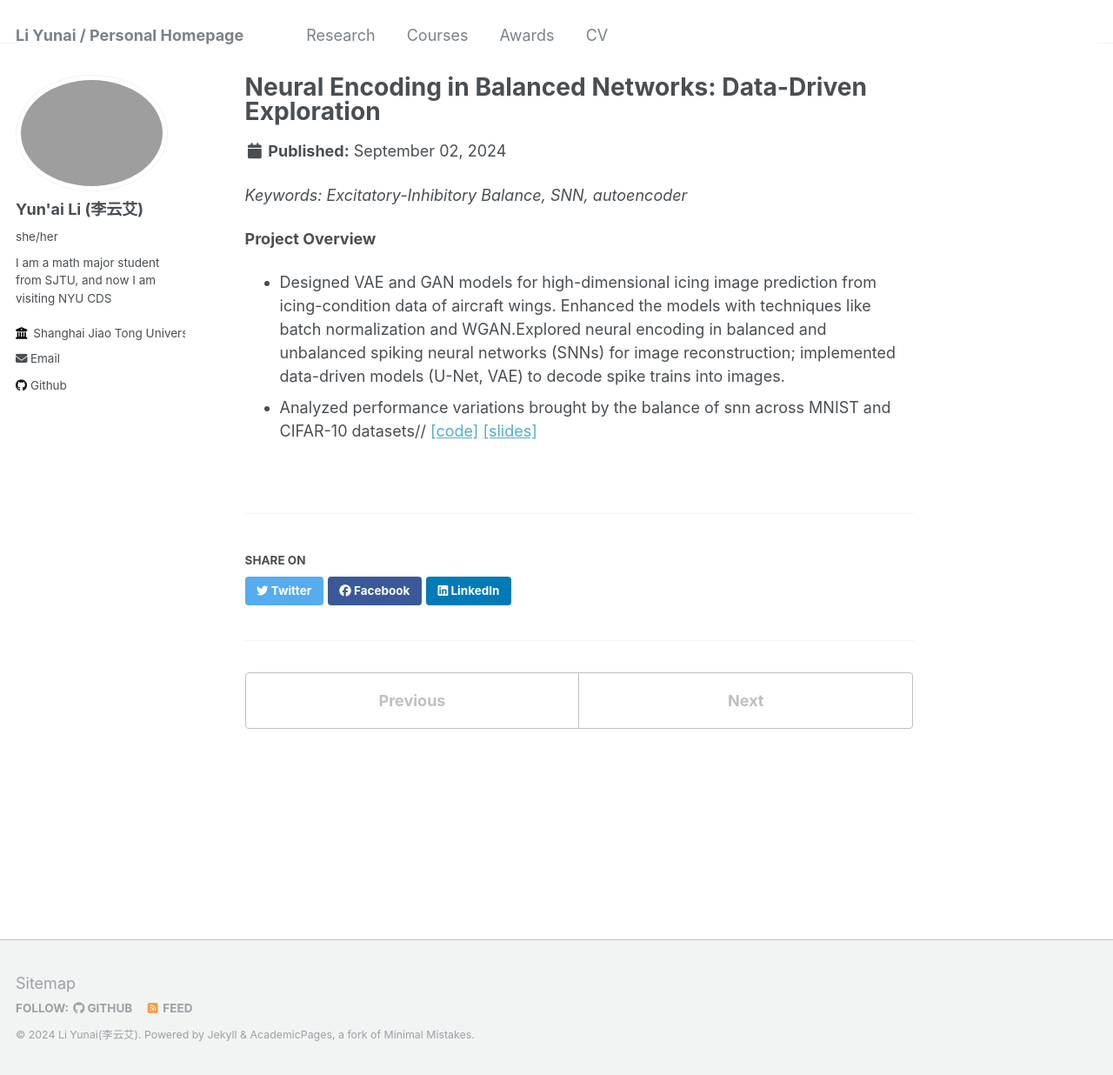
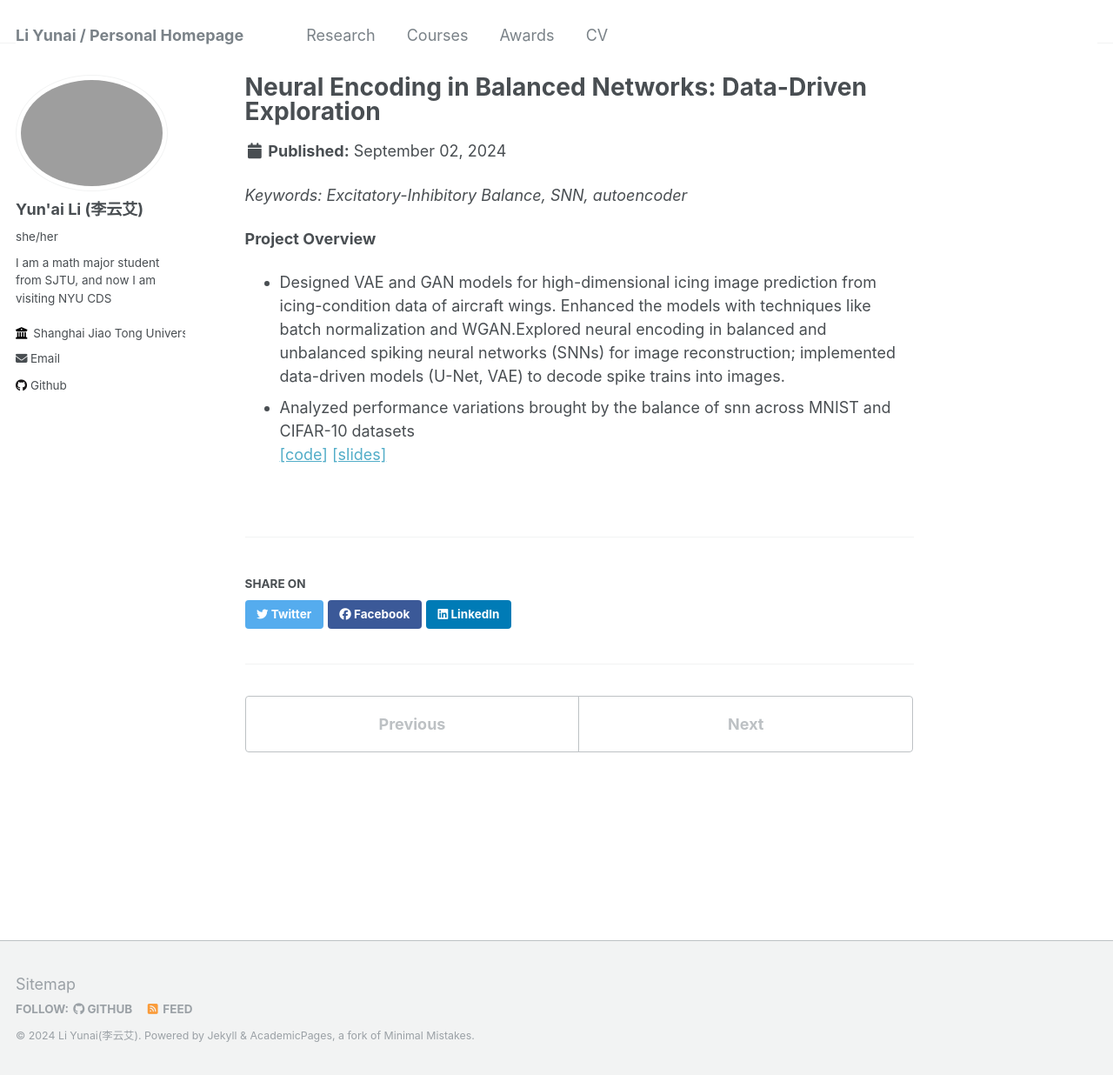
Before and after one commit to Li-Yunai/Li-Yunai.github.io, a Jekyll site: the page built from _portfolio/pro-2.md, in a window 1280 px wide and 1236 px high. Shown: the whole window at 87% size. Built offline with Jekyll 4.4.1, drawn with Linux system fonts in a browser that asks for light colours.

Commit message:
Update pro-2.md

```diff
--- a/_portfolio/pro-2.md
+++ b/_portfolio/pro-2.md
@@ -10,6 +10,6 @@ collection: portfolio
 
 - Designed VAE and GAN models for high-dimensional icing image prediction from icing-condition data of aircraft wings. Enhanced the models with techniques like batch normalization and WGAN.Explored neural encoding in balanced and unbalanced spiking neural networks (SNNs) for image
 reconstruction; implemented data-driven models (U-Net, VAE) to decode spike trains into images.
-- Analyzed performance variations brought by the balance of snn across MNIST and CIFAR-10 datasets//
+- Analyzed performance variations brought by the balance of snn across MNIST and CIFAR-10 datasets\\
 [[code]](https://li-yunai.github.io//portfolio/portfolio-1/)
 [[slides]](https://li-yunai.github.io//portfolio/portfolio-1/)
```
